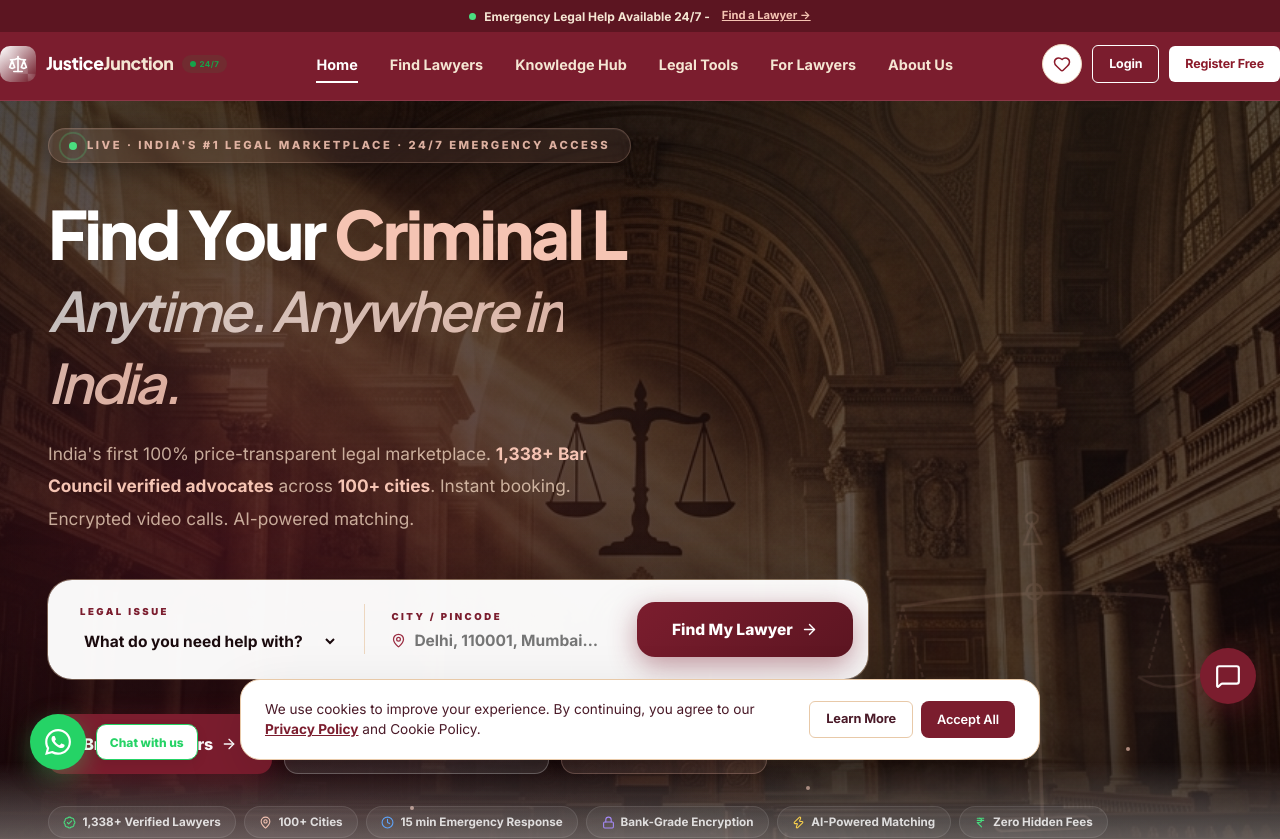
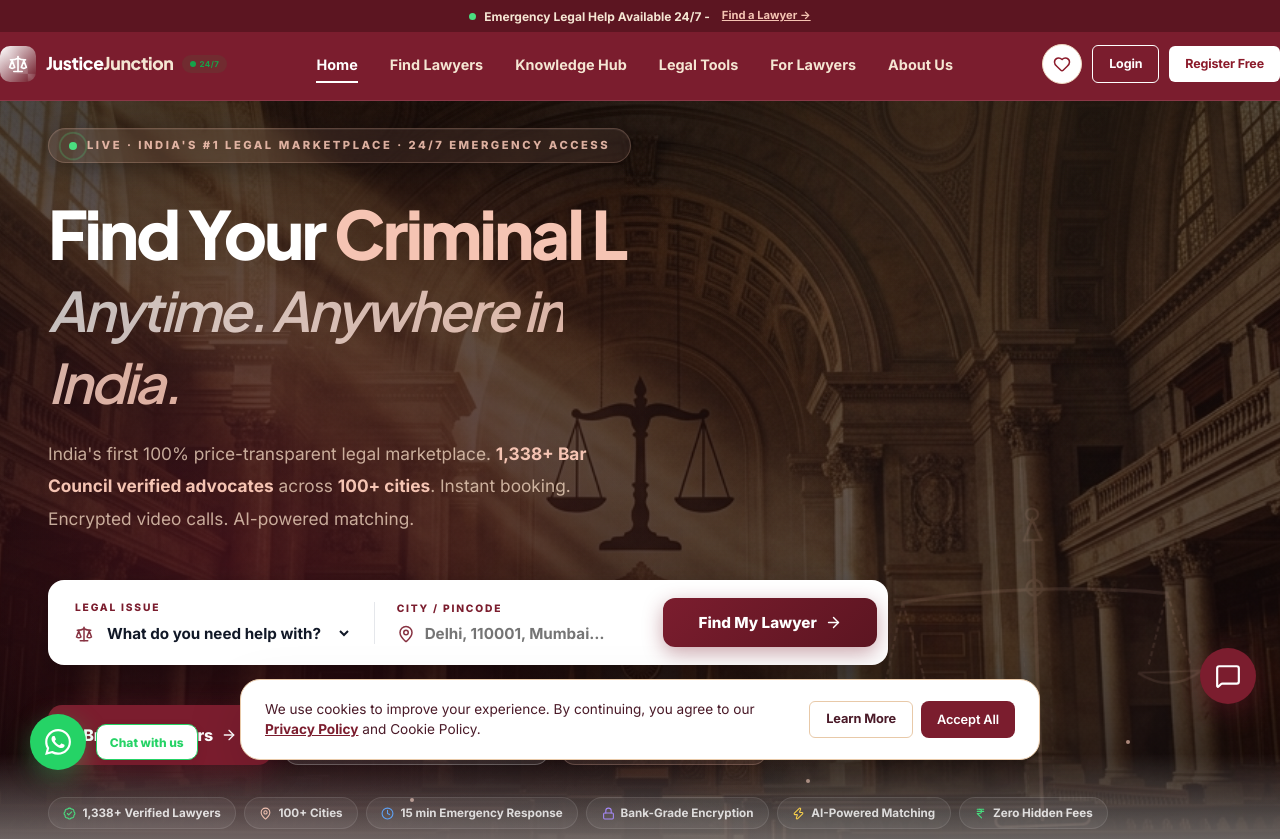
Before and after one commit to Ayush2300320120077/justice-junction-247, a React (Vite) app: page / in a window 1280 px wide. Shown: the top 839 px of the page. Built offline with nearby package versions, Linux system fonts and the light colour scheme.

Commit message:
fix(hero-search): redesign hero search bar with sharp 16px geometry, crisp pure white background, distinct icons, high-contrast labels, and clean button alignment

```diff
--- a/src/pages/index.jsx
+++ b/src/pages/index.jsx
@@ -470,12 +470,12 @@
           section { padding-top: 5rem !important; padding-bottom: 5rem !important; }
         }
 
-        /* ── Hero search bar: stack on mobile ── */
+        /* ── Hero search bar: stack neatly on mobile ── */
         @media (max-width: 640px) {
-          .hero-search-box { border-radius: 16px !important; }
-          .hero-search-row { flex-direction: column !important; }
-          .hero-search-row > div { border-right: none !important; border-bottom: 1px solid rgba(232,201,168,0.3) !important; }
-          .hero-search-row > button { margin: 8px !important; width: calc(100% - 16px) !important; justify-content: center !important; }
+          .hero-search-box { border-radius: 14px !important; padding: 6px !important; }
+          .hero-search-row { flex-direction: column !important; gap: 0 !important; }
+          .hero-search-field { width: 100% !important; padding: 12px 14px !important; border-bottom: 1px solid #F3F4F6 !important; }
+          .hero-search-btn { width: 100% !important; margin: 8px 0 0 0 !important; justify-content: center !important; height: 48px !important; border-radius: 10px !important; }
           .hero-search-divider { display: none !important; }
         }
 
@@ -738,25 +738,33 @@
             Instant booking. Encrypted video calls. AI-powered matching.
           </p>
 
-          {/* Hero search */}
+          {/* Hero search bar - Crisp, Sharp, High-Contrast & Ultra-Usable */}
           <div className="hero-text-in hero-search-box" style={{
-            background: 'rgba(255,255,255,0.97)', borderRadius: 24,
-            padding: '10px', marginBottom: '2.2rem', maxWidth: 820,
-            boxShadow: '0 30px 90px rgba(0,0,0,0.4), 0 0 0 1px rgba(232,201,168,0.5)'
+            background: '#FFFFFF',
+            borderRadius: 16,
+            padding: '8px',
+            marginBottom: '2.5rem',
+            maxWidth: 840,
+            border: '1px solid rgba(255, 255, 255, 0.9)',
+            boxShadow: '0 24px 60px -12px rgba(0, 0, 0, 0.45), 0 4px 16px rgba(0, 0, 0, 0.1)'
           }}>
             <div className="hero-search-row" style={{ display: 'flex', alignItems: 'center', gap: 0 }}>
-              <div style={{ flex: '1 1 230px', padding: '14px 22px', minWidth: 0 }}>
+
+              {/* Field 1: Legal Issue */}
+              <div className="hero-search-field" style={{ flex: '1 1 240px', padding: '10px 18px', minWidth: 0 }}>
                 <label htmlFor="hero-issue-sel" style={{
-                  display: 'block', fontSize: '.6rem', fontWeight: 900,
+                  display: 'block', fontSize: '.64rem', fontWeight: 800,
                   color: 'var(--bur)', textTransform: 'uppercase',
-                  letterSpacing: '2.5px', marginBottom: 6
+                  letterSpacing: '1.8px', marginBottom: 4
                 }}>Legal Issue</label>
+                <div style={{ display: 'flex', alignItems: 'center', gap: 10 }}>
+                  <Scale size={18} color="var(--bur)" style={{ flexShrink: 0, opacity: 0.9 }} />
                   <select
                     id="hero-issue-sel"
                     style={{
-                    border: 'none', background: 'none', fontSize: '.97rem',
-                    fontWeight: 700, color: 'var(--txt)', outline: 'none',
-                    cursor: 'pointer', width: '100%', padding: 0
+                      border: 'none', background: 'none', fontSize: '.95rem',
+                      fontWeight: 700, color: '#111827', outline: 'none',
+                      cursor: 'pointer', width: '100%', padding: '2px 0'
                     }}
                     value={spec} onChange={e => setSpec(e.target.value)}
                   >
@@ -764,24 +772,29 @@
                     {SPECS.map(s => <option key={s} value={s}>{s}</option>)}
                   </select>
                 </div>
-              <div style={{
-                width: 1, height: 50, background: 'rgba(232,201,168,0.7)',
+              </div>
+
+              {/* Crisp Divider */}
+              <div className="hero-search-divider" style={{
+                width: 1, height: 42, background: '#E5E7EB',
                 flexShrink: 0, margin: '0 4px'
               }} />
-              <div style={{ flex: '1 1 190px', padding: '14px 22px', minWidth: 0 }}>
+
+              {/* Field 2: City / Pincode */}
+              <div className="hero-search-field" style={{ flex: '1 1 210px', padding: '10px 18px', minWidth: 0 }}>
                 <label htmlFor="hero-city-inp" style={{
-                  display: 'block', fontSize: '.6rem', fontWeight: 900,
+                  display: 'block', fontSize: '.64rem', fontWeight: 800,
                   color: 'var(--bur)', textTransform: 'uppercase',
-                  letterSpacing: '2.5px', marginBottom: 6
+                  letterSpacing: '1.8px', marginBottom: 4
                 }}>City / Pincode</label>
-                <div style={{ display: 'flex', alignItems: 'center', gap: 8 }}>
-                  <MapPin size={15} color="var(--bur-l)" style={{ flexShrink: 0 }} />
+                <div style={{ display: 'flex', alignItems: 'center', gap: 10 }}>
+                  <MapPin size={18} color="var(--bur)" style={{ flexShrink: 0, opacity: 0.9 }} />
                   <input
                     id="hero-city-inp"
                     style={{
-                      border: 'none', background: 'none', fontSize: '.97rem',
-                      fontWeight: 700, color: 'var(--txt)', outline: 'none',
-                      width: '100%', padding: 0
+                      border: 'none', background: 'none', fontSize: '.95rem',
+                      fontWeight: 700, color: '#111827', outline: 'none',
+                      width: '100%', padding: '2px 0'
                     }}
                     placeholder="Delhi, 110001, Mumbai…"
                     value={query} onChange={e => setQuery(e.target.value)}
@@ -789,15 +802,17 @@
                   />
                 </div>
               </div>
+
+              {/* Action Button */}
               <button
                 onClick={goSearch}
+                className="hero-search-btn cta-btn"
                 style={{
                   background: 'linear-gradient(135deg, var(--bur) 0%, var(--bur-d) 100%)',
-                  color: '#fff', border: 'none', borderRadius: 18,
-                  padding: '1.15rem 2.2rem', fontWeight: 800, fontSize: '.97rem',
-                  cursor: 'pointer', flexShrink: 0, margin: '5px',
-                  boxShadow: '0 8px 28px rgba(123,29,46,0.45)',
-                  transition: 'all 0.25s ease',
+                  color: '#FFFFFF', border: 'none', borderRadius: 12,
+                  padding: '0.95rem 2.2rem', fontWeight: 800, fontSize: '.95rem',
+                  cursor: 'pointer', flexShrink: 0, margin: '2px',
+                  boxShadow: '0 6px 20px rgba(123, 29, 46, 0.4)',
                   display: 'flex', alignItems: 'center', gap: 8, whiteSpace: 'nowrap'
                 }}
               >
```
Lines whose indentation alone changed are shown as unchanged.
